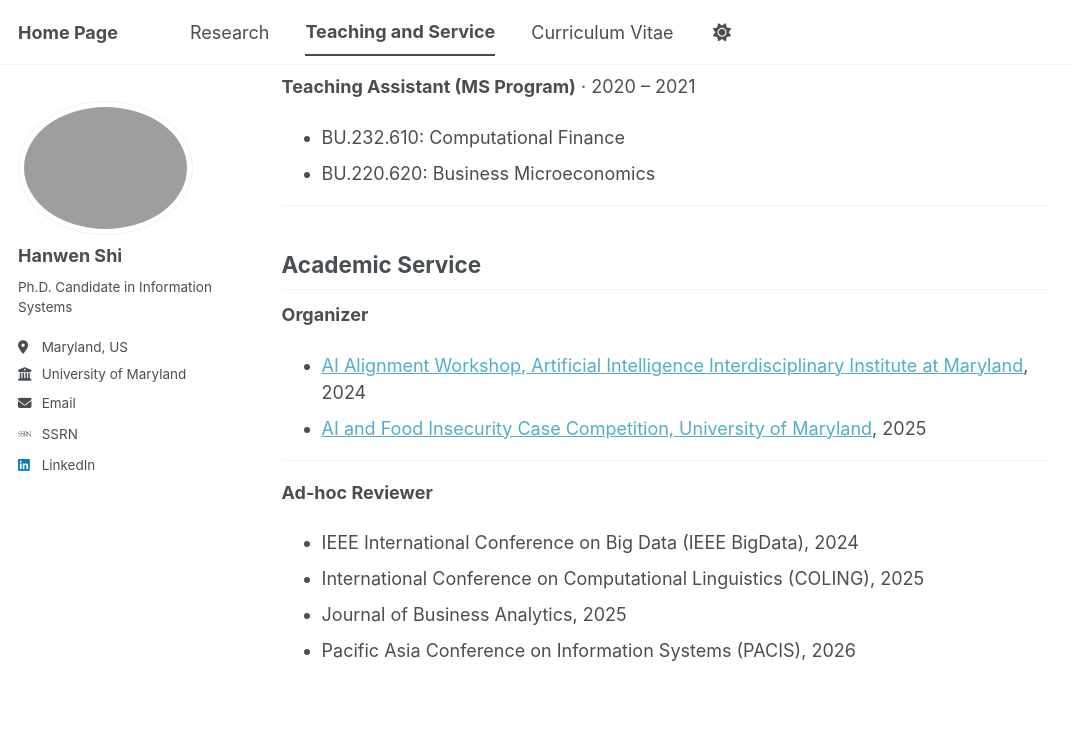
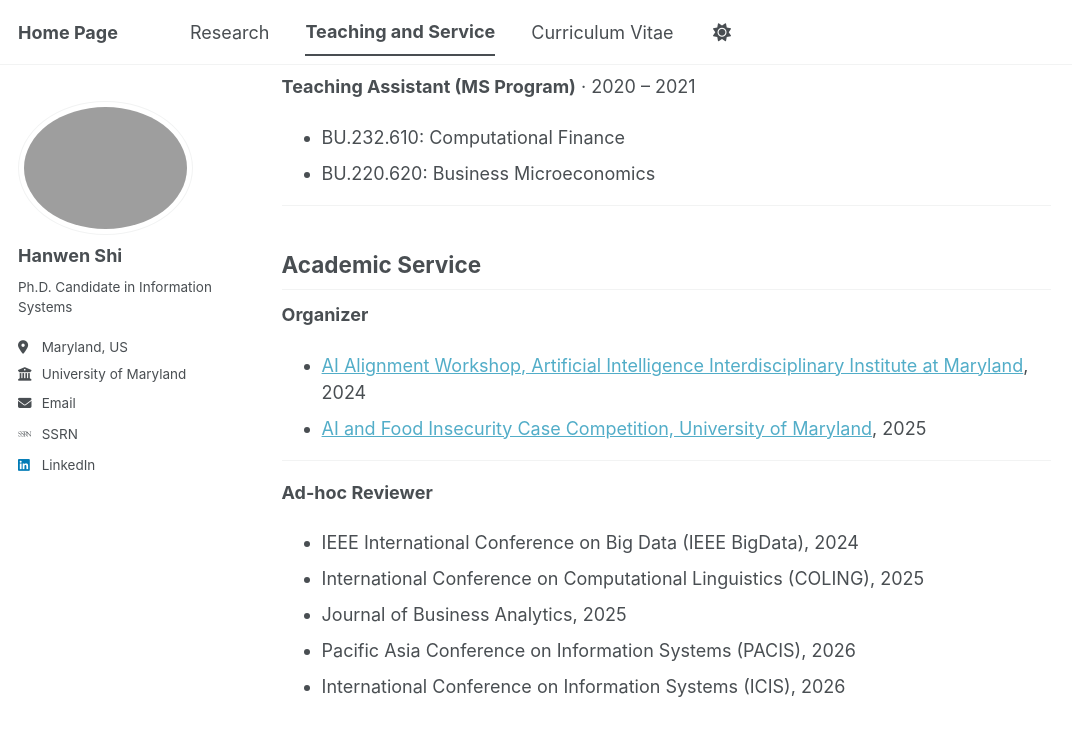
Before and after one commit to FrankieShih/frankieshih.github.io, a Jekyll site: the page built from teaching.md, in a window 1280 px wide and 900 px high, scrolled down 523 px. Shown: the top 736 px of the window, without its empty margins (0-1072 px from the left). Built offline with Jekyll 4.4.1, drawn with Linux system fonts in a browser that asks for light colours; some web fonts are replaced; a script bundle is joined from its source files by our own code; library files that are not in the unit come from our copies.

Commit message:
Add ICIS 2026 to conference list

```diff
--- a/teaching.md
+++ b/teaching.md
@@ -41,3 +41,4 @@ author_profile: true
 - International Conference on Computational Linguistics (COLING), 2025
 - Journal of Business Analytics, 2025
 - Pacific Asia Conference on Information Systems (PACIS), 2026
+- International Conference on Information Systems (ICIS), 2026
```
